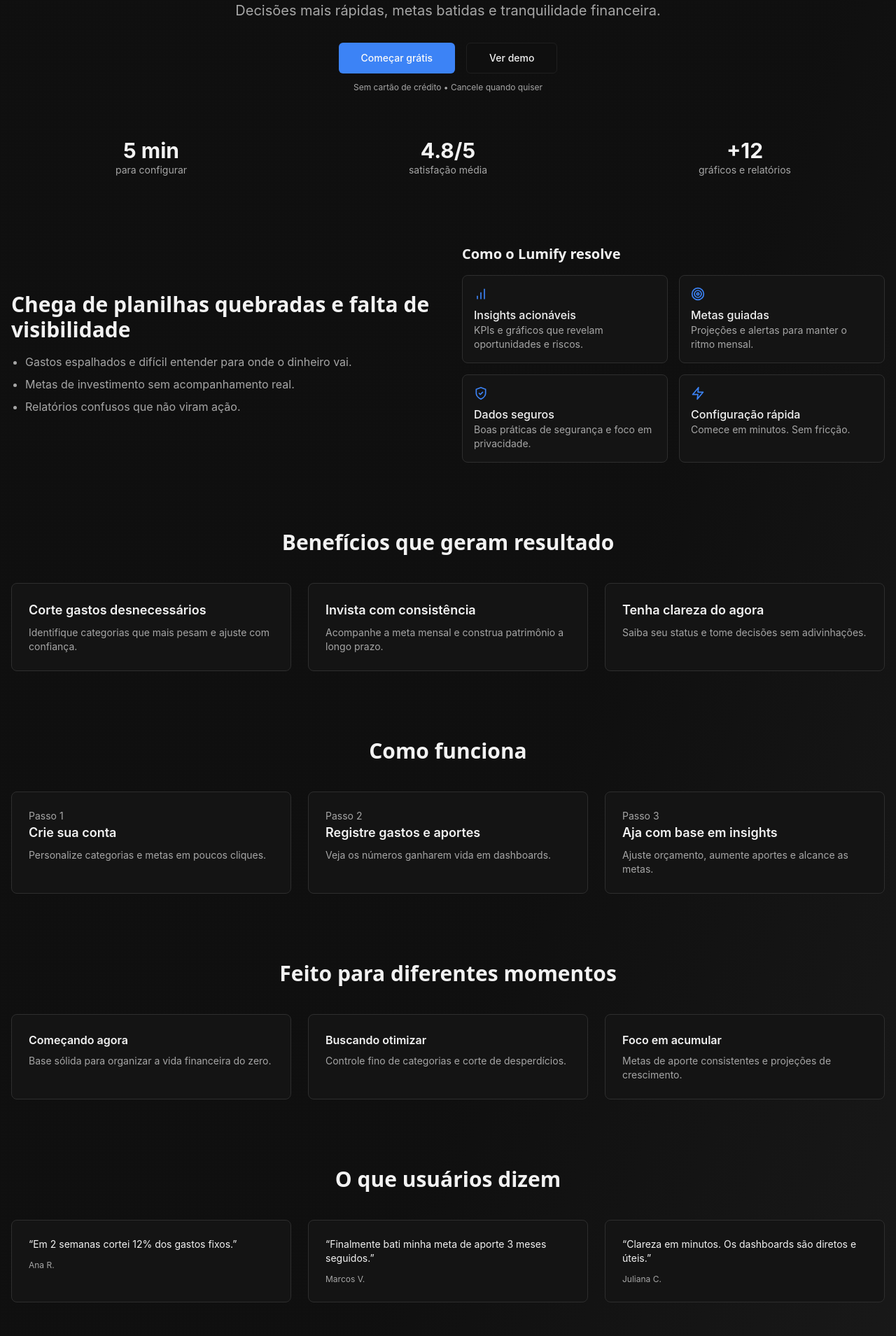
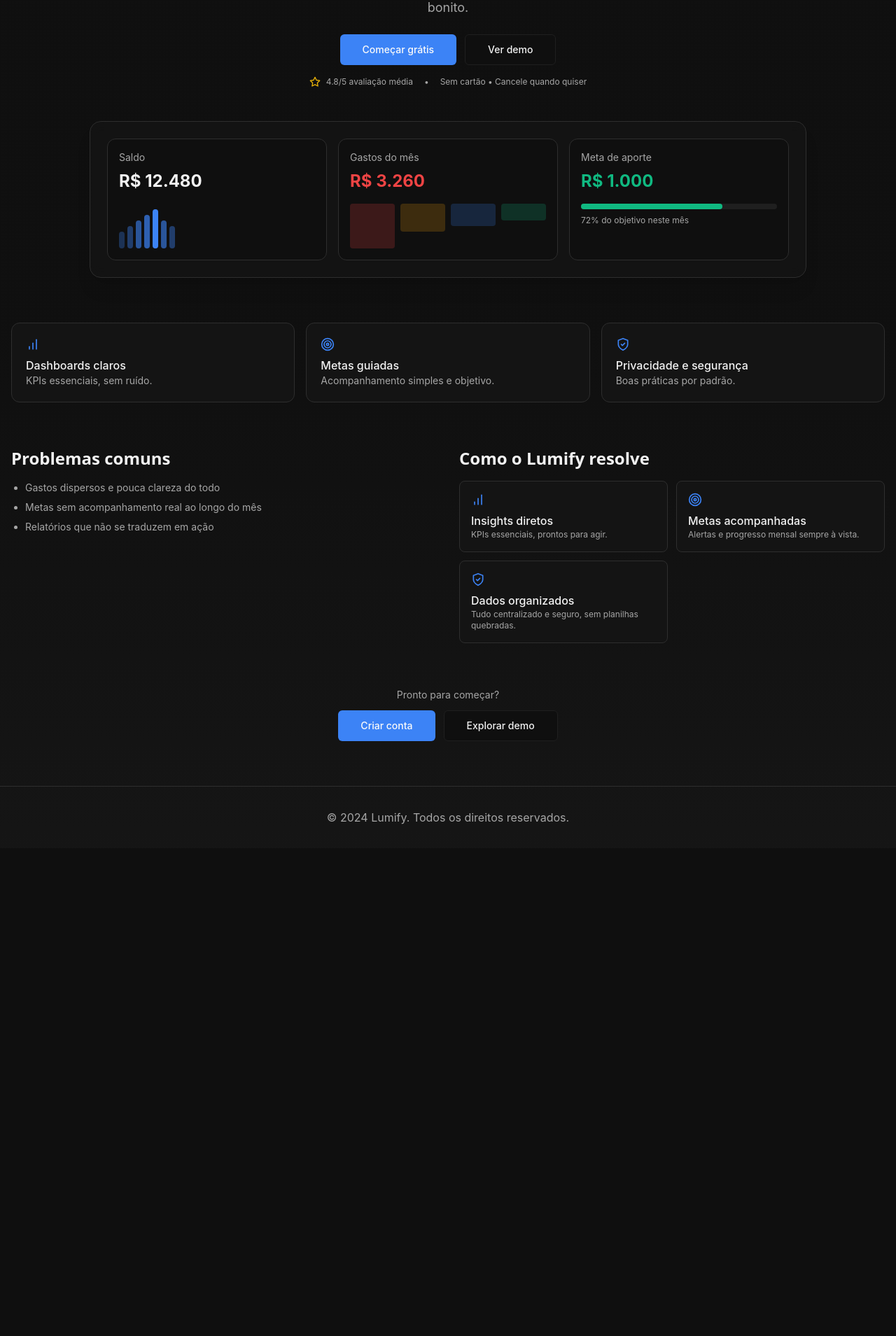
Before and after one commit to gabrielcomaru-fin/NovaFin, a React (Vite) app: page / in a window 1280 px wide. Shown: the part 251-2160 px from the top of the page at 70% size. After the commit the page ends 1463 px from the top, so only its background shows below. Built offline with nearby package versions, Linux system fonts and the light colour scheme.

Commit message:
Resumo da LP

```diff
--- a/src/pages/LandingPage.jsx
+++ b/src/pages/LandingPage.jsx
@@ -2,7 +2,7 @@
 import { Helmet } from 'react-helmet';
 import { Link } from 'react-router-dom';
 import { Button } from '@/components/ui/button';
-import { DollarSign, BarChart, Target, ShieldCheck, Zap, Star } from 'lucide-react';
+import { DollarSign, BarChart, Target, ShieldCheck, Star } from 'lucide-react';
 
 const LandingPage = () => {
   return (
@@ -33,7 +33,7 @@
         })}</script>
       </Helmet>
 
-      <div className="min-h-screen bg-gradient-to-br from-background via-background to-muted">
+      <div className="min-h-screen bg-gradient-to-b from-background via-background to-muted/40">
         {/* Header */}
         <header className="container mx-auto px-4 py-6">
           <nav className="flex items-center justify-between" aria-label="Primary">
@@ -52,250 +52,129 @@
           </nav>
         </header>
 
-        {/* Hero Section */}
+        {/* Main */}
         <main className="container mx-auto px-4 py-16">
+          {/* Hero compacto */}
           <div className="text-center max-w-4xl mx-auto">
-            <h1 className="text-5xl font-bold tracking-tight mb-6">
-              Controle total das suas <span className="text-primary">finanças</span>
+            <h1 className="text-5xl font-bold tracking-tight mb-5">
+              Clareza financeira <span className="text-primary">em minutos</span>
             </h1>
-            <p className="text-xl text-muted-foreground mb-8 max-w-2xl mx-auto">
-              O Lumify centraliza orçamento, despesas, investimentos e projeções. Decisões mais rápidas, metas batidas e tranquilidade financeira.
+            <p className="text-lg text-muted-foreground mb-6 max-w-2xl mx-auto">
+              Orçamento, gastos, investimentos e metas em um só lugar. Simples, direto e bonito.
             </p>
-            <div className="flex flex-col sm:flex-row gap-4 justify-center">
+            <div className="flex flex-col sm:flex-row gap-3 justify-center">
               <Link to="/register">
-                <Button size="lg" className="w-full sm:w-auto">
-                  Começar grátis
-                </Button>
+                <Button size="lg" className="w-full sm:w-auto">Começar grátis</Button>
               </Link>
               <Link to="/login">
-                <Button size="lg" variant="outline" className="w-full sm:w-auto">
-                  Ver demo
-                </Button>
+                <Button size="lg" variant="outline" className="w-full sm:w-auto">Ver demo</Button>
               </Link>
             </div>
-            <p className="text-xs text-muted-foreground mt-3">Sem cartão de crédito • Cancele quando quiser</p>
-          </div>
-
-          {/* Prova social simples */}
-          <div className="mt-16 grid grid-cols-1 sm:grid-cols-3 gap-6 text-center">
-            <div>
-              <p className="text-3xl font-bold">5 min</p>
-              <p className="text-sm text-muted-foreground">para configurar</p>
-            </div>
-            <div>
-              <p className="text-3xl font-bold">4.8/5</p>
-              <p className="text-sm text-muted-foreground">satisfação média</p>
-            </div>
-            <div>
-              <p className="text-3xl font-bold">+12</p>
-              <p className="text-sm text-muted-foreground">gráficos e relatórios</p>
+            <div className="mt-4 flex items-center justify-center gap-2 text-xs text-muted-foreground">
+              <Star className="h-4 w-4 text-yellow-500" />
+              <span>4.8/5 avaliação média</span>
+              <span className="mx-2">•</span>
+              <span>Sem cartão • Cancele quando quiser</span>
             </div>
           </div>
 
-          {/* Problema → Solução */}
-          <section className="mt-24 grid grid-cols-1 lg:grid-cols-2 gap-10 items-center">
-            <div className="space-y-4">
-              <h2 className="text-3xl font-bold">Chega de planilhas quebradas e falta de visibilidade</h2>
-              <ul className="list-disc pl-5 text-muted-foreground space-y-2">
-                <li>Gastos espalhados e difícil entender para onde o dinheiro vai.</li>
-                <li>Metas de investimento sem acompanhamento real.</li>
-                <li>Relatórios confusos que não viram ação.</li>
+          {/* Mockup visual minimalista */}
+          <div className="relative mt-12">
+            <div className="absolute inset-0 -z-10 bg-gradient-to-r from-primary/20 via-fuchsia-500/10 to-cyan-500/10 blur-3xl rounded-3xl" aria-hidden />
+            <div className="relative mx-auto max-w-5xl rounded-2xl border bg-card/80 backdrop-blur shadow-xl p-6">
+              <div className="grid grid-cols-1 md:grid-cols-3 gap-4">
+                <div className="p-4 rounded-xl border bg-background">
+                  <p className="text-sm text-muted-foreground">Saldo</p>
+                  <p className="mt-2 text-2xl font-bold">R$ 12.480</p>
+                  <div className="mt-4 flex items-end gap-1 h-16">
+                    <div className="w-2 bg-primary/30 h-6 rounded" />
+                    <div className="w-2 bg-primary/40 h-8 rounded" />
+                    <div className="w-2 bg-primary/60 h-10 rounded" />
+                    <div className="w-2 bg-primary/70 h-12 rounded" />
+                    <div className="w-2 bg-primary h-14 rounded" />
+                    <div className="w-2 bg-primary/60 h-10 rounded" />
+                    <div className="w-2 bg-primary/40 h-8 rounded" />
+            </div>
+                </div>
+                <div className="p-4 rounded-xl border bg-background">
+                  <p className="text-sm text-muted-foreground">Gastos do mês</p>
+                  <p className="mt-2 text-2xl font-bold text-red-500">R$ 3.260</p>
+                  <div className="mt-4 grid grid-cols-4 gap-2">
+                    <div className="h-16 rounded bg-red-500/20" />
+                    <div className="h-10 rounded bg-amber-500/20" />
+                    <div className="h-8 rounded bg-blue-500/20" />
+                    <div className="h-6 rounded bg-emerald-500/20" />
+                  </div>
+                </div>
+                <div className="p-4 rounded-xl border bg-background">
+                  <p className="text-sm text-muted-foreground">Meta de aporte</p>
+                  <p className="mt-2 text-2xl font-bold text-emerald-500">R$ 1.000</p>
+                  <div className="mt-4 w-full h-2 bg-muted rounded">
+                    <div className="h-2 bg-emerald-500 rounded" style={{ width: '72%' }} />
+                </div>
+                  <p className="mt-2 text-xs text-muted-foreground">72% do objetivo neste mês</p>
+                </div>
+              </div>
+              </div>
+            </div>
+
+          {/* Features condensadas */}
+          <section className="mt-16 grid grid-cols-1 md:grid-cols-3 gap-4">
+            <div className="p-5 rounded-xl border bg-card">
+              <BarChart className="h-5 w-5 text-primary mb-2" />
+              <p className="font-medium">Dashboards claros</p>
+              <p className="text-sm text-muted-foreground">KPIs essenciais, sem ruído.</p>
+            </div>
+            <div className="p-5 rounded-xl border bg-card">
+              <Target className="h-5 w-5 text-primary mb-2" />
+              <p className="font-medium">Metas guiadas</p>
+              <p className="text-sm text-muted-foreground">Acompanhamento simples e objetivo.</p>
+            </div>
+            <div className="p-5 rounded-xl border bg-card">
+              <ShieldCheck className="h-5 w-5 text-primary mb-2" />
+              <p className="font-medium">Privacidade e segurança</p>
+              <p className="text-sm text-muted-foreground">Boas práticas por padrão.</p>
+            </div>
+          </section>
+
+          {/* Problema → Solução (compacto) */}
+          <section className="mt-16 grid grid-cols-1 lg:grid-cols-2 gap-8 items-start">
+            <div>
+              <h2 className="text-2xl font-semibold">Problemas comuns</h2>
+              <ul className="mt-4 list-disc pl-5 text-sm text-muted-foreground space-y-2">
+                <li>Gastos dispersos e pouca clareza do todo</li>
+                <li>Metas sem acompanhamento real ao longo do mês</li>
+                <li>Relatórios que não se traduzem em ação</li>
               </ul>
             </div>
-            <div className="space-y-4">
-              <h3 className="text-xl font-semibold">Como o Lumify resolve</h3>
-              <div className="grid grid-cols-1 sm:grid-cols-2 gap-4">
+            <div>
+              <h3 className="text-2xl font-semibold">Como o Lumify resolve</h3>
+              <div className="mt-4 grid grid-cols-1 sm:grid-cols-2 gap-3">
                 <div className="p-4 rounded-lg border bg-card">
                   <BarChart className="h-5 w-5 text-primary mb-2" />
-                  <p className="font-medium">Insights acionáveis</p>
-                  <p className="text-sm text-muted-foreground">KPIs e gráficos que revelam oportunidades e riscos.</p>
+                  <p className="font-medium">Insights diretos</p>
+                  <p className="text-xs text-muted-foreground">KPIs essenciais, prontos para agir.</p>
                 </div>
                 <div className="p-4 rounded-lg border bg-card">
                   <Target className="h-5 w-5 text-primary mb-2" />
-                  <p className="font-medium">Metas guiadas</p>
-                  <p className="text-sm text-muted-foreground">Projeções e alertas para manter o ritmo mensal.</p>
+                  <p className="font-medium">Metas acompanhadas</p>
+                  <p className="text-xs text-muted-foreground">Alertas e progresso mensal sempre à vista.</p>
                 </div>
                 <div className="p-4 rounded-lg border bg-card">
                   <ShieldCheck className="h-5 w-5 text-primary mb-2" />
-                  <p className="font-medium">Dados seguros</p>
-                  <p className="text-sm text-muted-foreground">Boas práticas de segurança e foco em privacidade.</p>
-                </div>
-                <div className="p-4 rounded-lg border bg-card">
-                  <Zap className="h-5 w-5 text-primary mb-2" />
-                  <p className="font-medium">Configuração rápida</p>
-                  <p className="text-sm text-muted-foreground">Comece em minutos. Sem fricção.</p>
+                  <p className="font-medium">Dados organizados</p>
+                  <p className="text-xs text-muted-foreground">Tudo centralizado e seguro, sem planilhas quebradas.</p>
                 </div>
               </div>
             </div>
           </section>
 
-          {/* Benefícios orientados a resultados */}
-          <section className="mt-24">
-            <h2 className="text-3xl font-bold text-center">Benefícios que geram resultado</h2>
-            <div className="mt-10 grid grid-cols-1 md:grid-cols-3 gap-6">
-              <div className="p-6 rounded-lg border bg-card">
-                <p className="text-lg font-semibold">Corte gastos desnecessários</p>
-                <p className="text-sm text-muted-foreground mt-2">Identifique categorias que mais pesam e ajuste com confiança.</p>
-              </div>
-              <div className="p-6 rounded-lg border bg-card">
-                <p className="text-lg font-semibold">Invista com consistência</p>
-                <p className="text-sm text-muted-foreground mt-2">Acompanhe a meta mensal e construa patrimônio a longo prazo.</p>
-              </div>
-              <div className="p-6 rounded-lg border bg-card">
-                <p className="text-lg font-semibold">Tenha clareza do agora</p>
-                <p className="text-sm text-muted-foreground mt-2">Saiba seu status e tome decisões sem adivinhações.</p>
-              </div>
-            </div>
-          </section>
-
-          {/* Como funciona */}
-          <section className="mt-24">
-            <h2 className="text-3xl font-bold text-center">Como funciona</h2>
-            <div className="mt-10 grid grid-cols-1 md:grid-cols-3 gap-6">
-              <div className="p-6 rounded-lg border bg-card">
-                <p className="text-sm text-muted-foreground">Passo 1</p>
-                <p className="text-lg font-semibold">Crie sua conta</p>
-                <p className="text-sm text-muted-foreground mt-2">Personalize categorias e metas em poucos cliques.</p>
-              </div>
-              <div className="p-6 rounded-lg border bg-card">
-                <p className="text-sm text-muted-foreground">Passo 2</p>
-                <p className="text-lg font-semibold">Registre gastos e aportes</p>
-                <p className="text-sm text-muted-foreground mt-2">Veja os números ganharem vida em dashboards.</p>
-              </div>
-              <div className="p-6 rounded-lg border bg-card">
-                <p className="text-sm text-muted-foreground">Passo 3</p>
-                <p className="text-lg font-semibold">Aja com base em insights</p>
-                <p className="text-sm text-muted-foreground mt-2">Ajuste orçamento, aumente aportes e alcance as metas.</p>
-              </div>
-            </div>
-          </section>
-
-          {/* Casos de uso */}
-          <section className="mt-24">
-            <h2 className="text-3xl font-bold text-center">Feito para diferentes momentos</h2>
-            <div className="mt-10 grid grid-cols-1 md:grid-cols-3 gap-6">
-              <div className="p-6 rounded-lg border bg-card">
-                <p className="font-semibold">Começando agora</p>
-                <p className="text-sm text-muted-foreground mt-2">Base sólida para organizar a vida financeira do zero.</p>
-              </div>
-              <div className="p-6 rounded-lg border bg-card">
-                <p className="font-semibold">Buscando otimizar</p>
-                <p className="text-sm text-muted-foreground mt-2">Controle fino de categorias e corte de desperdícios.</p>
-              </div>
-              <div className="p-6 rounded-lg border bg-card">
-                <p className="font-semibold">Foco em acumular</p>
-                <p className="text-sm text-muted-foreground mt-2">Metas de aporte consistentes e projeções de crescimento.</p>
-              </div>
-            </div>
-          </section>
-
-          {/* Depoimentos curtos */}
-          <section className="mt-24">
-            <h2 className="text-3xl font-bold text-center">O que usuários dizem</h2>
-            <div className="mt-10 grid grid-cols-1 md:grid-cols-3 gap-6">
-              <div className="p-6 rounded-lg border bg-card">
-                <p className="text-sm">“Em 2 semanas cortei 12% dos gastos fixos.”</p>
-                <p className="mt-3 text-xs text-muted-foreground">Ana R.</p>
-              </div>
-              <div className="p-6 rounded-lg border bg-card">
-                <p className="text-sm">“Finalmente bati minha meta de aporte 3 meses seguidos.”</p>
-                <p className="mt-3 text-xs text-muted-foreground">Marcos V.</p>
-              </div>
-              <div className="p-6 rounded-lg border bg-card">
-                <p className="text-sm">“Clareza em minutos. Os dashboards são diretos e úteis.”</p>
-                <p className="mt-3 text-xs text-muted-foreground">Juliana C.</p>
-              </div>
-            </div>
-          </section>
-
-          {/* Segurança */}
-          <section className="mt-24">
-            <h2 className="text-3xl font-bold text-center">Segurança e privacidade</h2>
-            <div className="mt-8 grid grid-cols-1 md:grid-cols-3 gap-6">
-              <div className="p-6 rounded-lg border bg-card text-center">
-                <ShieldCheck className="h-6 w-6 text-primary mx-auto mb-2" />
-                <p className="font-medium">Boas práticas</p>
-                <p className="text-sm text-muted-foreground">Padrões modernos aplicados de ponta a ponta.</p>
-              </div>
-              <div className="p-6 rounded-lg border bg-card text-center">
-                <div className="h-6" />
-                <p className="font-medium">Controle de dados</p>
-                <p className="text-sm text-muted-foreground">Você decide o que guardar e remover.</p>
-              </div>
-              <div className="p-6 rounded-lg border bg-card text-center">
-                <div className="h-6" />
-                <p className="font-medium">Disponibilidade</p>
-                <p className="text-sm text-muted-foreground">Alta estabilidade para não atrapalhar sua rotina.</p>
-              </div>
-            </div>
-          </section>
-
-          {/* FAQ */}
-          <section className="mt-24">
-            <h2 className="text-3xl font-bold text-center">Perguntas frequentes</h2>
-            <div className="mt-8 max-w-3xl mx-auto space-y-4">
-              <details className="p-4 rounded-lg border bg-card">
-                <summary className="font-medium cursor-pointer">Preciso de cartão para começar?</summary>
-                <p className="text-sm text-muted-foreground mt-2">Não. Você pode testar gratuitamente sem cartão.</p>
-              </details>
-              <details className="p-4 rounded-lg border bg-card">
-                <summary className="font-medium cursor-pointer">Posso exportar meus dados?</summary>
-                <p className="text-sm text-muted-foreground mt-2">Sim, exporte relatórios e dados para acompanhamento externo.</p>
-              </details>
-              <details className="p-4 rounded-lg border bg-card">
-                <summary className="font-medium cursor-pointer">Como defino minhas metas?</summary>
-                <p className="text-sm text-muted-foreground mt-2">Defina seu aporte mensal alvo e acompanhe o progresso automaticamente.</p>
-              </details>
-            </div>
-          </section>
-
-          {/* Planos (resumo) */}
-          <section className="mt-24">
-            <h2 className="text-3xl font-bold text-center">Planos simples e diretos</h2>
-            <p className="text-center text-muted-foreground mt-2">Comece grátis e evolua quando fizer sentido.</p>
-            <div className="mt-10 grid grid-cols-1 md:grid-cols-3 gap-6">
-              <div className="p-6 rounded-lg border bg-card">
-                <p className="text-sm text-muted-foreground">Gratuito</p>
-                <p className="text-3xl font-bold mt-2">R$ 0</p>
-                <ul className="mt-4 text-sm text-muted-foreground space-y-2">
-                  <li>• Controle de despesas</li>
-                  <li>• Dashboards básicos</li>
-                  <li>• Metas mensais</li>
-                </ul>
-              </div>
-              <div className="p-6 rounded-lg border bg-card">
-                <p className="text-sm text-muted-foreground">Essencial</p>
-                <p className="text-3xl font-bold mt-2">R$ 19/mês</p>
-                <ul className="mt-4 text-sm text-muted-foreground space-y-2">
-                  <li>• Tudo do Gratuito</li>
-                  <li>• Relatórios avançados</li>
-                  <li>• Exportações</li>
-                </ul>
-              </div>
-              <div className="p-6 rounded-lg border bg-card">
-                <p className="text-sm text-muted-foreground">Pro</p>
-                <p className="text-3xl font-bold mt-2">R$ 39/mês</p>
-                <ul className="mt-4 text-sm text-muted-foreground space-y-2">
-                  <li>• Tudo do Essencial</li>
-                  <li>• Projeções avançadas</li>
-                  <li>• Prioridade no suporte</li>
-                </ul>
-              </div>
-            </div>
-            <div className="text-center mt-6">
-              <Link to="/planos">
-                <Button size="lg">Ver detalhes dos planos</Button>
-              </Link>
-            </div>
-          </section>
-
-          {/* CTA final */}
-          <section className="mt-24 text-center">
-            <h2 className="text-3xl font-bold">Pronto para iluminar suas finanças?</h2>
-            <p className="text-muted-foreground mt-3">Comece agora e tenha clareza desde o primeiro dia.</p>
-            <div className="flex flex-col sm:flex-row gap-4 justify-center mt-6">
+          {/* CTA final compacto */}
+          <section className="mt-16 text-center">
+            <p className="text-sm text-muted-foreground">Pronto para começar?</p>
+            <div className="mt-3 flex flex-col sm:flex-row gap-3 justify-center">
               <Link to="/register">
-                <Button size="lg" className="w-full sm:w-auto">Criar conta gratuita</Button>
+                <Button size="lg" className="w-full sm:w-auto">Criar conta</Button>
               </Link>
               <Link to="/login">
                 <Button size="lg" variant="outline" className="w-full sm:w-auto">Explorar demo</Button>
```
